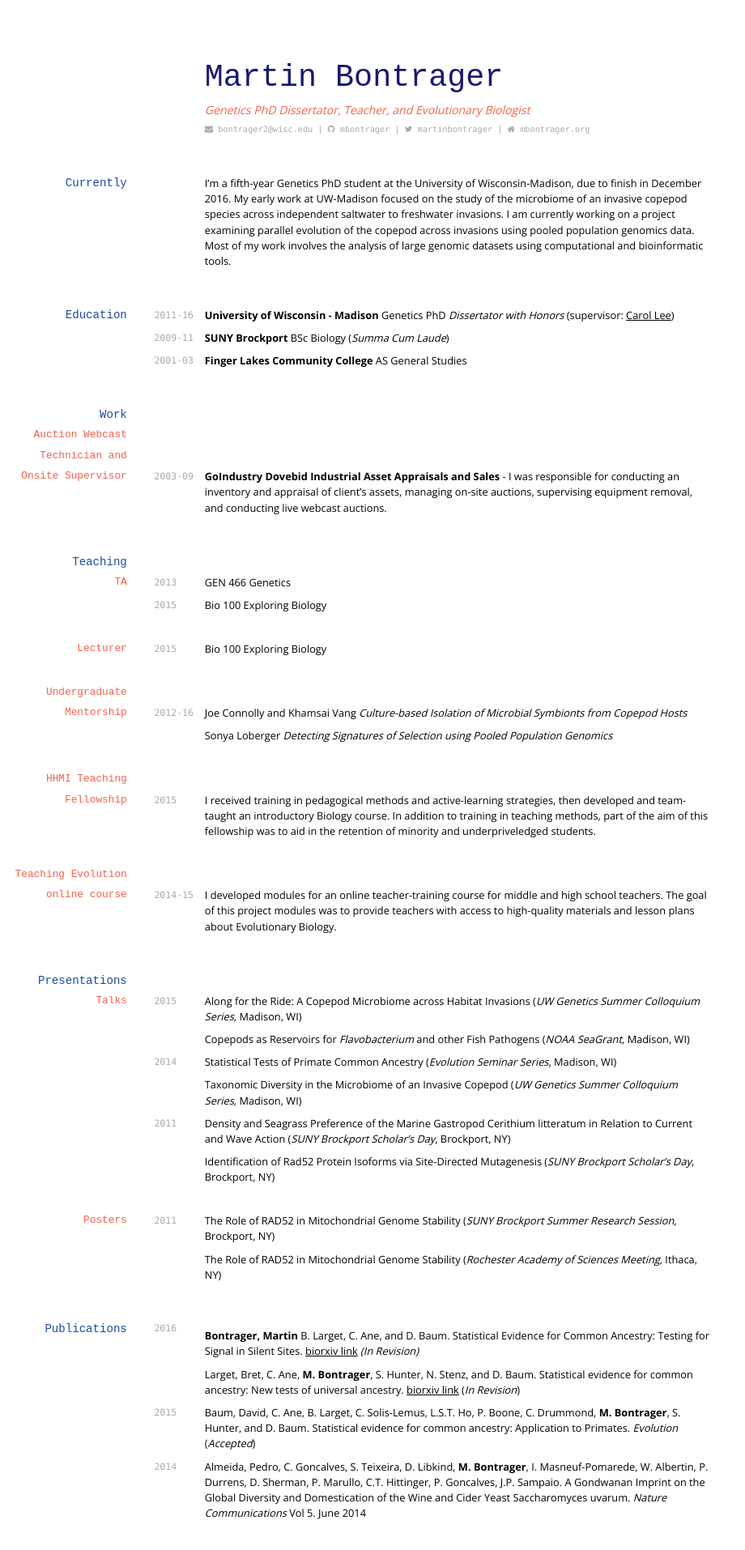
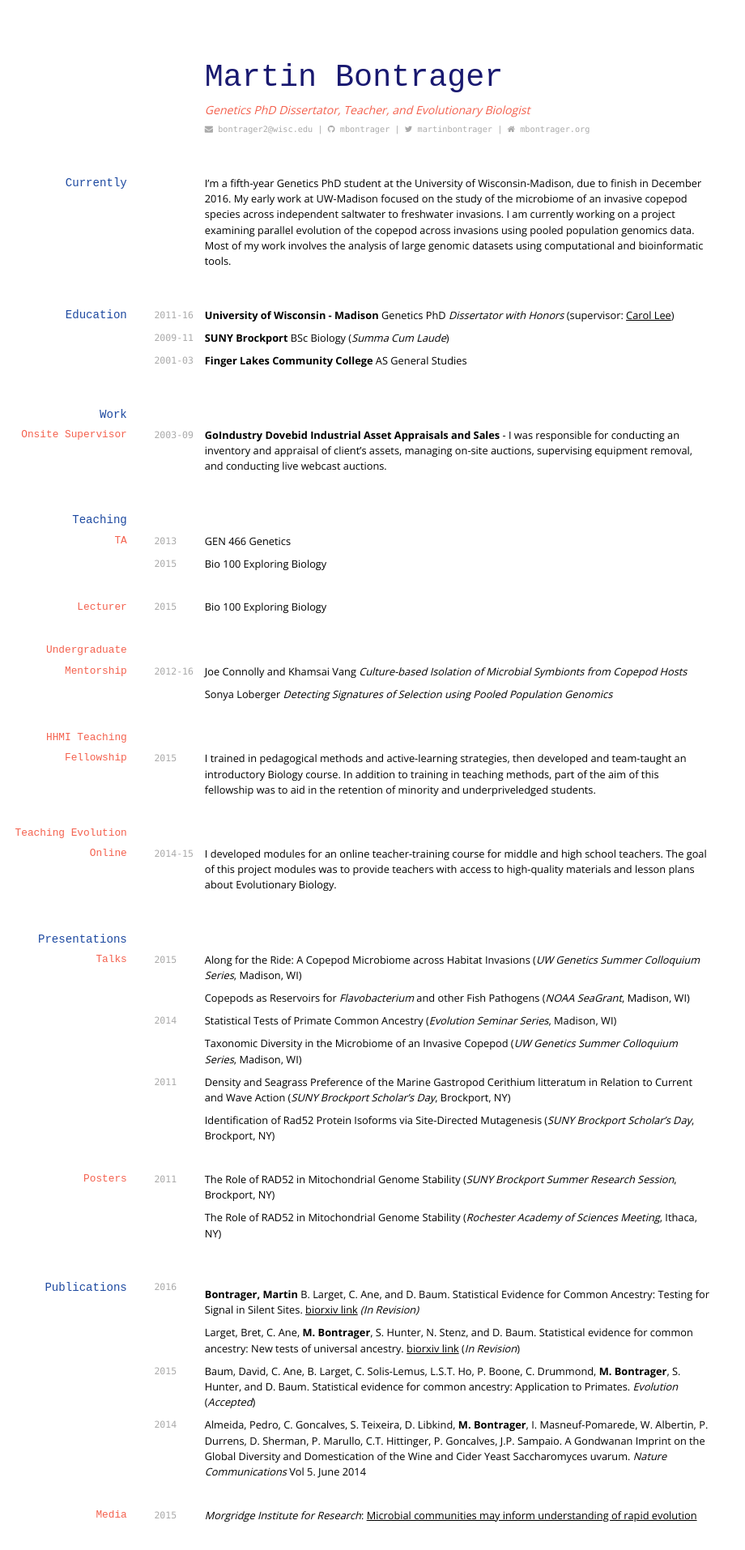
Before and after one commit to mbontrager/mbontrager.github.io, a Jekyll site: the page cv/index.html, which Jekyll copies as it is, in a window 1280 px wide. Shown: the top 1914 px of the page at 81% size, without its empty margins (0-920 px from the left). Built offline with Jekyll 4.4.1, drawn with Linux system fonts in a browser that asks for light colours; nearby versions of some CDN libraries; some of the changed text lies outside the part shown.

Commit message:
Update CV

```diff
--- a/cv/index.html
+++ b/cv/index.html
@@ -43,7 +43,7 @@
 
 <h2 id="work">Work</h2>
 
-<h3 id="auction-webcast-technician-and-onsite-supervisor">Auction Webcast Technician and Onsite Supervisor</h3>
+<h3 id="onsite-supervisor">Onsite Supervisor</h3>
 
 <p><code class="highlighter-rouge">2003-09</code>
 <strong>GoIndustry Dovebid Industrial Asset Appraisals and Sales</strong> - I was responsible for conducting an inventory and appraisal of client’s assets, managing on-site auctions, supervising equipment removal, and conducting live webcast auctions.</p>
@@ -73,9 +73,9 @@ Joe Connolly and Khamsai Vang <em>Culture-based Isolation of Microbial Symbionts
 <h3 id="hhmi-teaching-fellowship">HHMI Teaching Fellowship</h3>
 
 <p><code class="highlighter-rouge">2015</code>
-I received training in pedagogical methods and active-learning strategies, then developed and team-taught an introductory Biology course. In addition to training in teaching methods, part of the aim of this fellowship was to aid in the retention of minority and underpriveledged students.</p>
+I trained in pedagogical methods and active-learning strategies, then developed and team-taught an introductory Biology course. In addition to training in teaching methods, part of the aim of this fellowship was to aid in the retention of minority and underpriveledged students.</p>
 
-<h3 id="teaching-evolution-online-course">Teaching Evolution online course</h3>
+<h3 id="teaching-evolution-online">Teaching Evolution Online</h3>
 
 <p><code class="highlighter-rouge">2014-15</code>
 I developed modules for an online teacher-training course for middle and high school teachers. The goal of this project modules was to provide teachers with access to high-quality materials and lesson plans about Evolutionary Biology.</p>
--- a/cv/media/cv-print.css
+++ b/cv/media/cv-print.css
@@ -133,7 +133,7 @@ h2 {
 	margin-top: 1em;
 	position: relative;
 	top: 1.5em;
-	text-align: right;
+	text-align: left;
 	width: 18%;
 }
 
```
Also changed, not shown: other parts of cv/index.html (+2 -2 lines).
